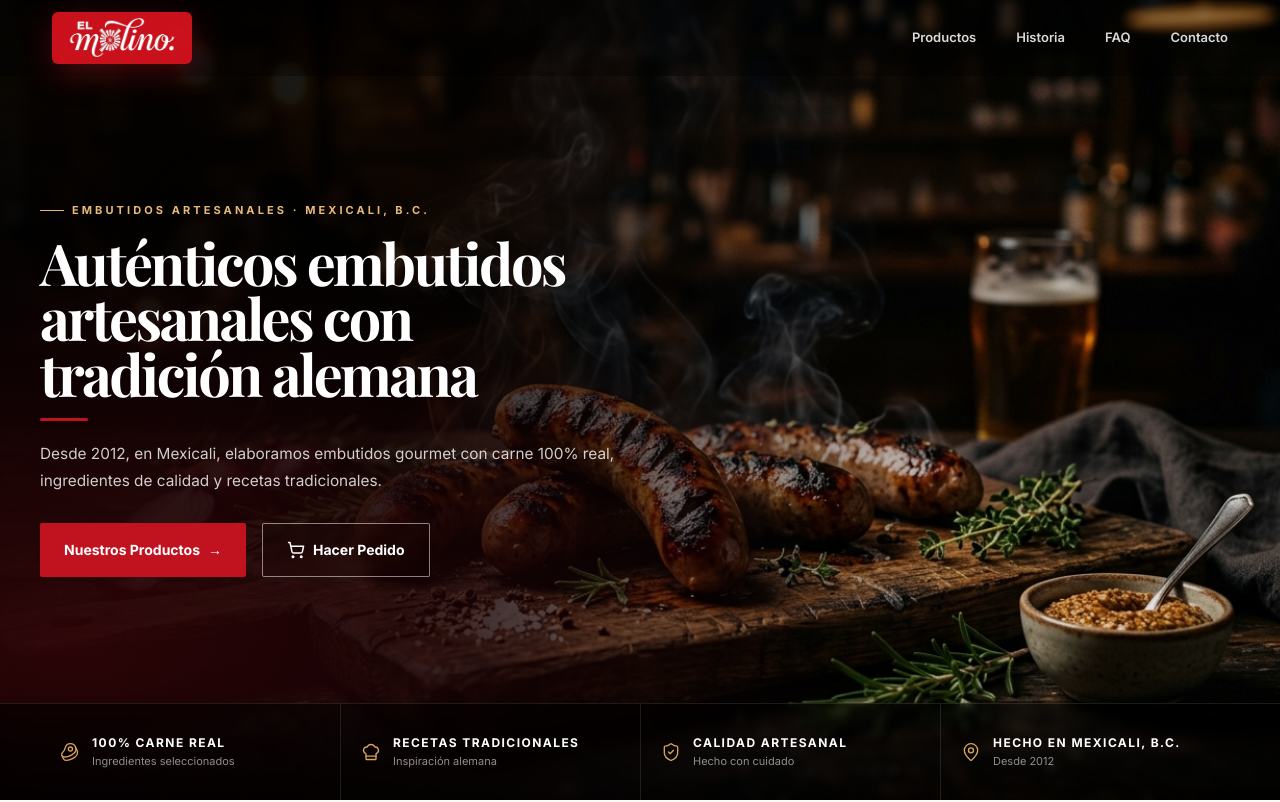
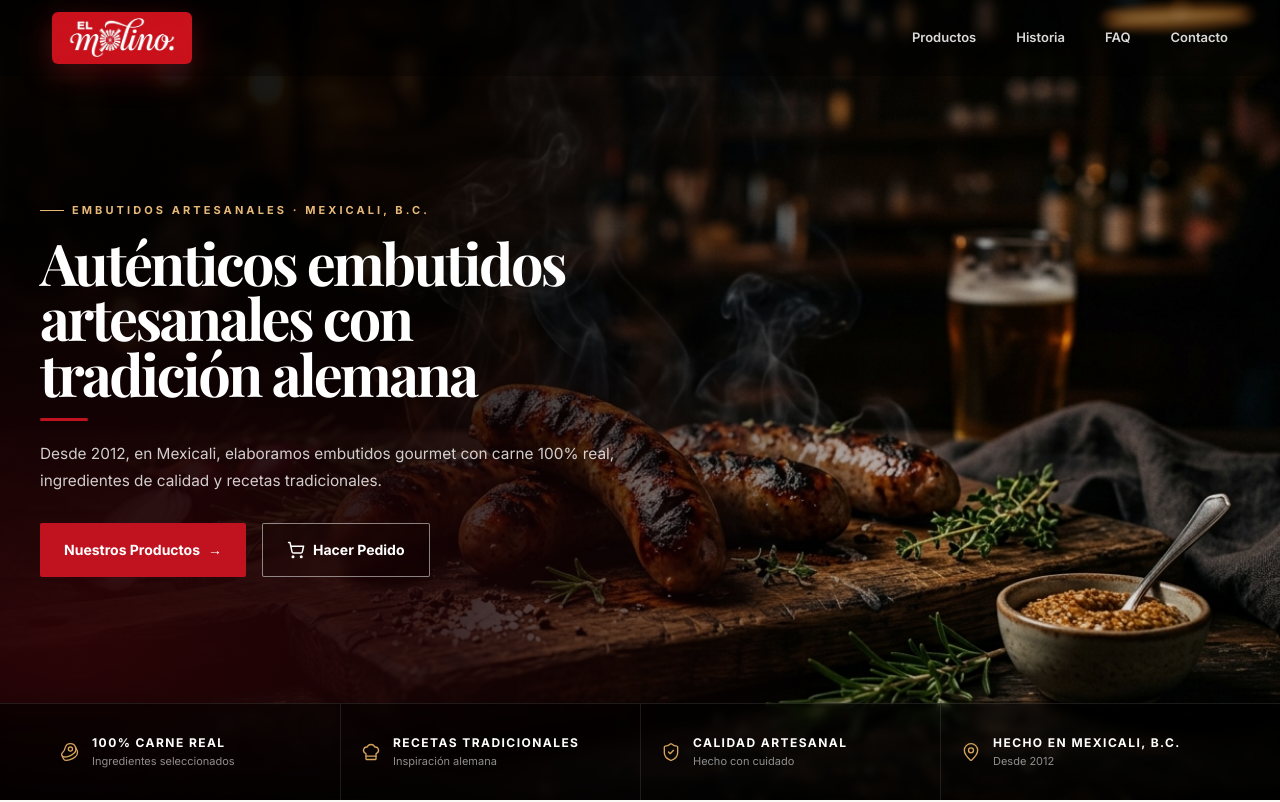
Before and after one commit to gerardocastrovargas-web/el-molino, a React (Vite) app: page / in a window 1280 px wide. Shown: the top 802 px of the page. Built offline with nearby package versions, Linux system fonts and the light colour scheme; a web font is replaced by a local one.

Commit message:
fix: shift hero image right to 75% for better visual balance

```diff
--- a/src/components/Hero.jsx
+++ b/src/components/Hero.jsx
@@ -18,7 +18,7 @@
           src="/assets/hero.jpg"
           alt=""
           aria-hidden="true"
-          className="h-full w-full object-cover object-[60%_50%]"
+          className="h-full w-full object-cover object-[75%_50%]"
         />
       </div>
 
```
